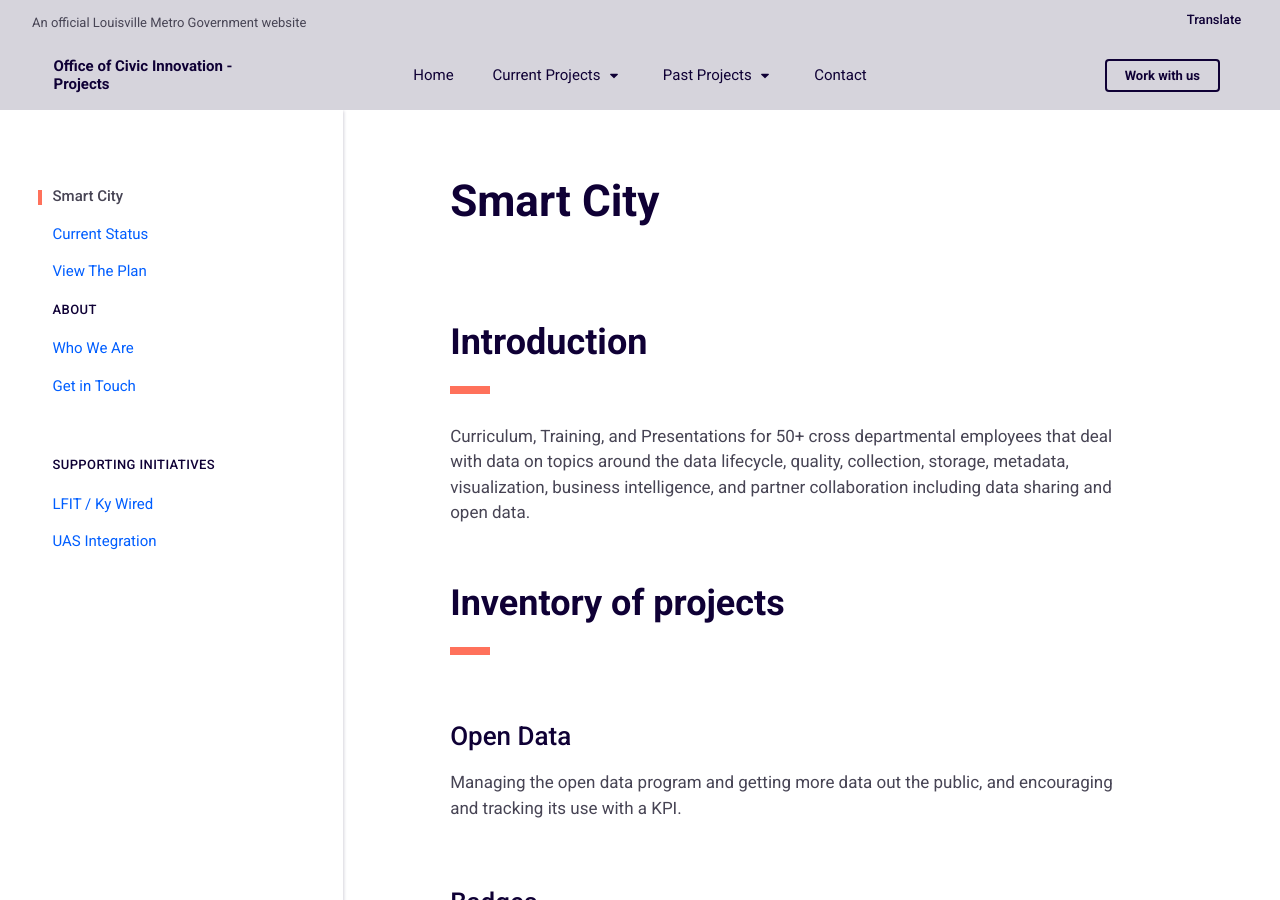
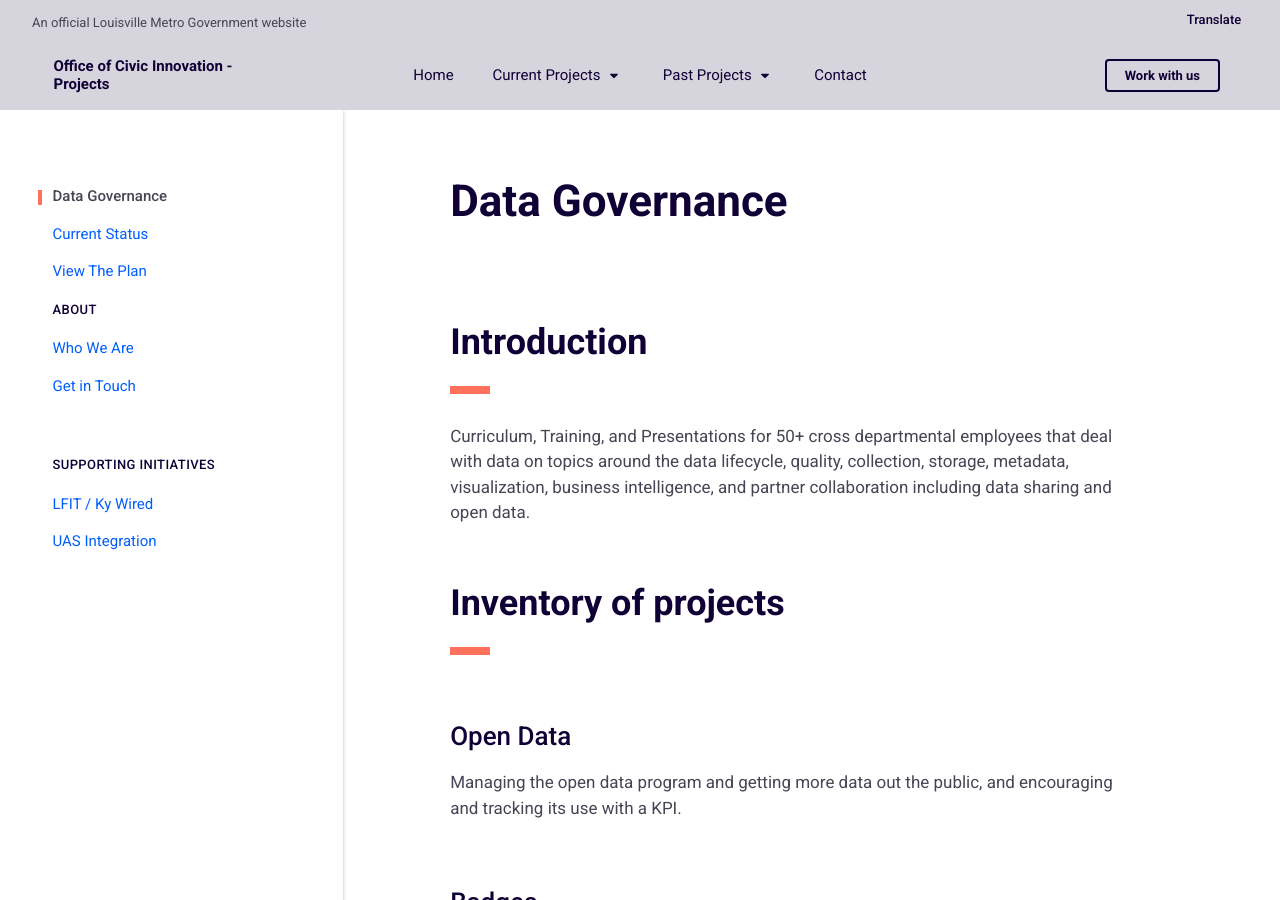
Before and after one commit to louisvillemetro-innovation/OPI2-Projects, a Jekyll site: the page built from _projects/data-governance/project-overview.md, in a window 1280 px wide and 900 px high. Built offline with Jekyll 4.4.1, drawn with Linux system fonts in a browser that asks for light colours.

Commit message:
Changed title

```diff
--- a/_projects/data-governance/project-overview.md
+++ b/_projects/data-governance/project-overview.md
@@ -1,5 +1,5 @@
 ---
-title: Smart City
+title: Data Governance
 position: 0
 layout: sidebar-page
 ---
```
